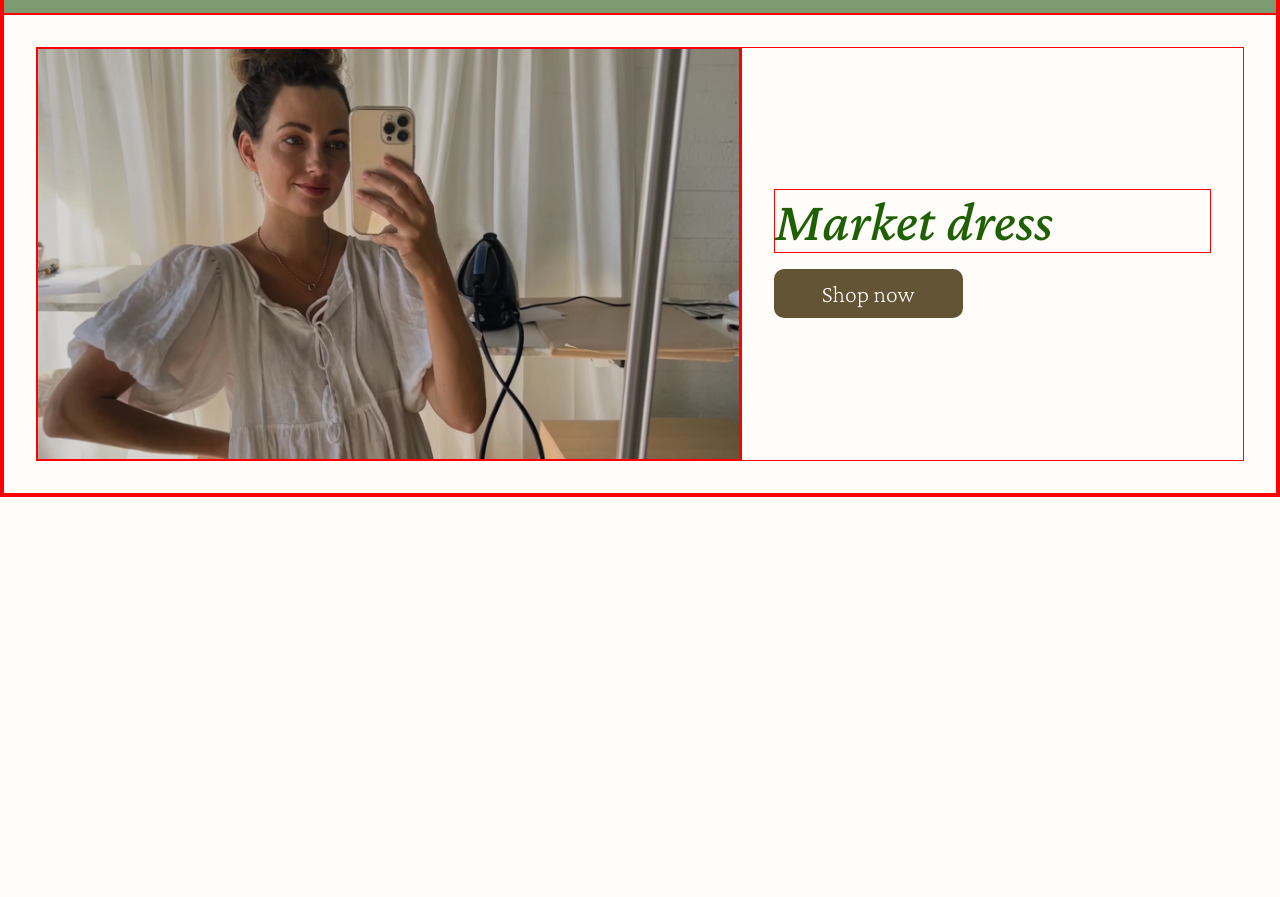
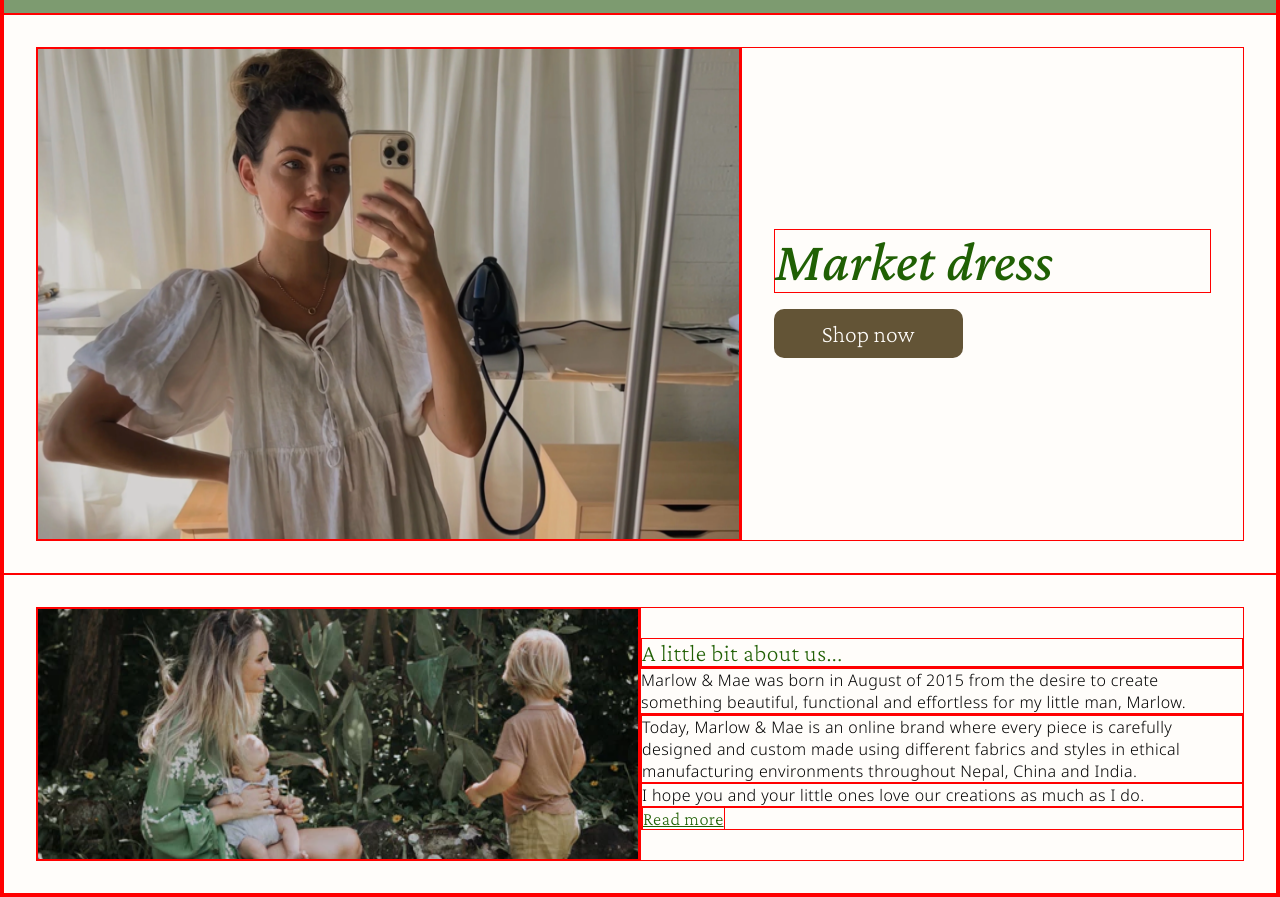
Before and after one commit to nyamnyamcoder/Assignment-3, a plain HTML site: page index.html in a window 1280 px wide. Shown: the part 129-1026 px from the top of the page. Before the commit the page ends 800 px from the top, so only its background shows below. Drawn offline with nearby package versions, Linux system fonts and the light colour scheme.

Commit message:
started working on the about us section.

```diff
--- a/css/colors.css
+++ b/css/colors.css
@@ -11,7 +11,9 @@ body {
     background-color: var(--color-white);
 
 }
-
+a, a:visited, a:hover, a:active {
+    color: inherit;
+}
 nav {
     background-color: var(--color-light-green);
 }
--- a/css/layout.css
+++ b/css/layout.css
@@ -68,11 +68,16 @@ nav {
 .hero-section {
   display: grid;
   grid-template-columns: 7fr 5fr;
-  height: 60vh;
-  max-height: 600px;
+  height: 70vh;
 }
 
-.hero-image-wrapper {
+.hero-content-wrapper {
+  display: flex;
+  flex-direction: column;
+  justify-content: center;
+}
+
+.hero-image-wrapper, .about-image-wrapper {
   height: 100%;
   width: 100%;
   overflow: hidden;
@@ -85,11 +90,26 @@ nav {
   object-position: center 30%;
 }
 
-.hero-content-wrapper {
+.about-content-wrapper {
   display: flex;
   flex-direction: column;
   justify-content: center;
+  height: 100%;
 }
+
+.about-section {
+  display: grid;
+  grid-template-columns: 6fr 6fr;
+  height: 40vh;
+}
+
+.about-image {
+  width: 100%;
+  height: 100%;
+  object-fit: cover;
+  object-position: center 30%;
+}
+
 
 @media (max-width: 390px) {
 
@@ -123,4 +143,14 @@ nav {
     flex-direction: column;
   }
 
+  .about-section{
+    display: flex;
+    flex-direction: column;
+    height: auto;
+  }
+
+  .about-hidden-desktop {
+    display: none;
+  }
+
 }
--- a/css/padding.css
+++ b/css/padding.css
@@ -38,6 +38,10 @@ nav {
     padding: var(--padding-btn-tb-desktop) var(--padding-btn-lr-desktop);
 }
 
+.about-section {
+    padding: var(--padding-medium-desktop) var(--padding-side-desktop);
+}
+
 @media (max-width: 390px) {
     .notification{
         padding: var(--padding-extra-small-mobile) 0;
@@ -54,4 +58,8 @@ nav {
     .hero-content-wrapper {
         padding: 0;
     }
+
+    .about-section {
+        padding: var(--padding-medium-mobile) var(--padding-side-mobile);
+    }
 }
--- a/css/typography.css
+++ b/css/typography.css
@@ -39,7 +39,7 @@ ul {
     list-style-type: none;
   }
 
-a {
+li > a {
     text-decoration: none;
 }
 
--- a/index.html
+++ b/index.html
@@ -18,10 +18,10 @@
             <h3 class="heading heading--white">Free shipping for orders over AUD$250</h3>
         </div>
         <nav>
-            <ul class="nav-links-ul">
-                <li><a href="#newarrivals" class="p--white">New Arrivals</a></li>
-                <li><a href="#pre-loved" class="p--white">Pre-Loved</a></li>
-                <li><a href="#aboutus" class="p--white">About Us</a></li>
+            <ul class="nav-links-ul p--white">
+                <li><a href="#newarrivals">New Arrivals</a></li>
+                <li><a href="#pre-loved">Pre-Loved</a></li>
+                <li><a href="#aboutus">About Us</a></li>
             </ul>
 
             <button id="menu-icon" class="menu-links btn--icon-white">
@@ -73,6 +73,26 @@
             </div>
         </section>
 
+        <section class="about-section">
+            <div class="about-image-wrapper">
+                <img class="about-image" src="images/About us - image.webp" alt="A mother and her children in a forest.">
+            </div>
+            <div class="about-content-wrapper">
+                <h2 class="heading heading--green">A little bit about us...</h2>
+                </p>
+                    Marlow & Mae  was born in August of 2015 from the desire to create something beautiful, functional and effortless for my little man, Marlow.
+                <p>
+                <p class="about-hidden-desktop">
+                    Today, Marlow & Mae is an online brand where every piece is carefully designed and custom made using different fabrics and styles in ethical manufacturing environments throughout Nepal, China and India.
+                </p>
+                <p class="about-hidden-desktop">
+                    I hope you and your little ones love our creations as much as I do.
+                </p>
+                <h3 class="heading heading--green"><a href="#aboutus">Read more</a></h3>
+            </div>
+
+        </section>
+
     </header>
 </body>
 </html>
```
